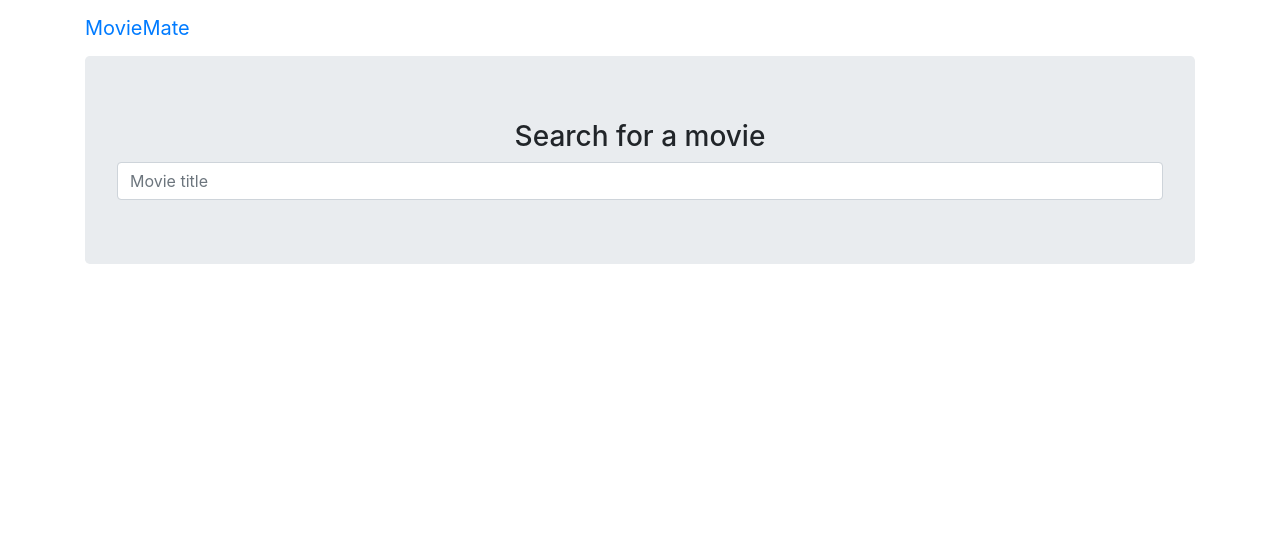
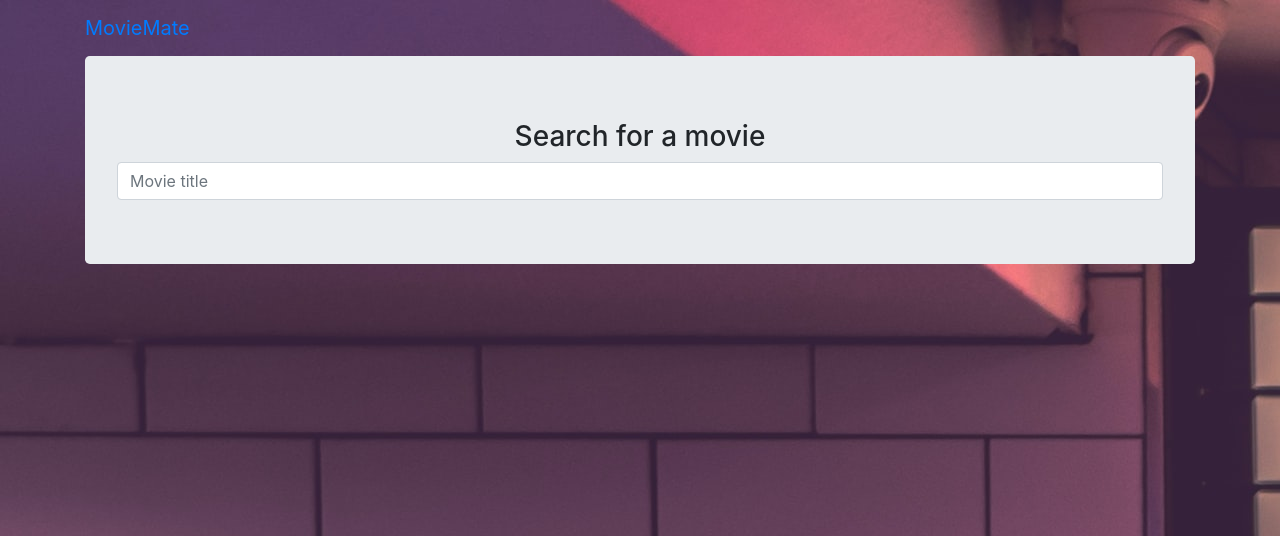
Before and after one commit to b-bryant18/MovieMate, a PHP site: page / in a window 1280 px wide. Shown: the top 536 px of the page. Run offline with PHP 8.4, Linux system fonts and the light colour scheme.

Commit message:
Added background image to body from Image folder in CSS

```diff
--- a/CSS/style.css
+++ b/CSS/style.css
@@ -1,3 +1,9 @@
+/* //background image */
+/* Courtesy of Myke Simon @myke_simon */
+body {
+    background-image: url('../Images/cinema.jpg');
+}
+
 /* All search results */
 #movies img{
 width: 75%;
--- a/index.html
+++ b/index.html
@@ -11,6 +11,7 @@
 </head>
 
 <body>
+    <div class="background">
         <nav class="navbar navbar-default">
             <div class="container">
                 <div class="navbar-header">
@@ -31,6 +32,7 @@
         <div class="container">
             <div id="movies" class="row"></div>
         </div>
+    </div>
 
     <!-- jQuery, Axios, and JS -->
     <!-- jQuery CDN needs to come first -->
```
Also changed, not shown: Images/cinema.jpg (added), 2 other files. Lines whose indentation alone changed are shown as unchanged.
